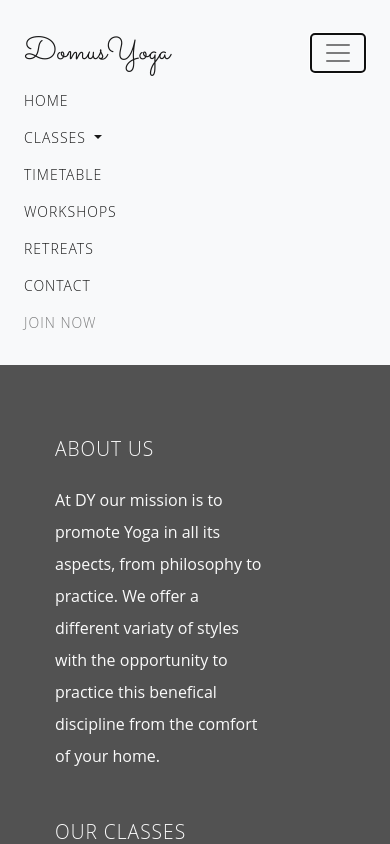
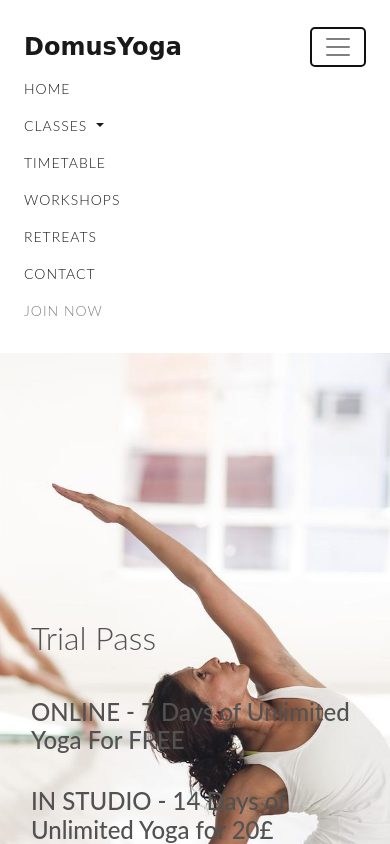
Before and after one commit to RosariaFini/1stMilestoneProject, a plain HTML site: page index.html in a window 390 px wide. Both pictures are taken after a click on the button 338 px from the left and 53 px from the top of the page. Shown: the top 844 px of the page. Drawn offline with nearby package versions, Linux system fonts and the light colour scheme; a web font is replaced by a local one.

Commit message:
Added and styled Jumbotron. Modified font style of navbar-brand. Midified hover color for icons and social media. Added a media query for Jambotron

```diff
--- a/assets/css/style.css
+++ b/assets/css/style.css
@@ -1,4 +1,4 @@
-@import url('https://fonts.googleapis.com/css2?family=Sacramento&display=swap|Open+Sans:wght@300');
+@import url('https://fonts.googleapis.com/css2?family=Megrim&display=swap|Lato:ital,wght@0,300;0,400;0,700;1,300;1,400&display=swap');
 
 
 /*-------------------------------------Special paddings/margins/text*/
@@ -11,21 +11,28 @@ p{
     line-height: 2rem;
 }
 
+body{
+    font-family: 'Lato', sans-serif;
+}
 
 
-/*-----------------------------------Heading*/
+/*-----------------------------------Navbar*/
 
 .navbar-brand{
-    font-family: 'Sacramento', cursive;
-    font-size: 2rem; }
+    font-family: 'Megrim', cursive;
+    font-size: 1.5rem;
+
+     }
 
 .navbar{
     padding: 1.5rem 1.5rem;
+
+
 }
 
 
  .nav-item{
-     font-family: 'Open Sans', sans-serif;
+     font-family: 'Lato', sans-serif;
      font-weight:300;
      text-transform: uppercase;
      letter-spacing: 1px;
@@ -33,7 +40,7 @@ p{
 
  }
  .dropdown-item{
-     font-family: 'Open Sans', sans-serif;
+     font-family: 'Lato', sans-serif;
      font-weight:300;
      text-transform: uppercase;
      letter-spacing: 1px;
@@ -42,7 +49,7 @@ p{
  }
 /*-----------------------------------Buttons*/
  .btn-outline-dark{
-     font-family: 'Open Sans', sans-serif;
+     font-family: 'Lato', sans-serif;
      font-weight: bold;
      text-transform: uppercase;
      letter-spacing: 1px;
@@ -69,10 +76,59 @@ p{
 }
 
 .btn .fa-paper-plane:hover{
-    color:teal;
+    color:orange;
 }
 
+ .btn--cta {
+    font-weight: bold;
+    border-radius: 23px;
+    width: 160px;
+}
 
+.btn--red {
+    color: white;
+    background-color: #f05f40;
+    border-color: #f05f40;
+}
+
+.btn--red:hover,
+.btn--red:active,
+.btn--red:focus,
+.btn--red:active:focus {
+    background-color: #df4929;
+    border-color: #df4929;
+    color: white;
+}
+/*-------------------------------------Containers*/
+.callout-container {
+    height: 100vh;
+    background: url('../images/image-sam.jpg')no-repeat center center fixed;
+    -webkit-background-size: cover;
+    -moz-background-size: cover;
+    -o-background-size: cover;
+    background-size: cover;
+    display: flex;
+    align-items: center;
+    justify-content: center;
+    position: relative;
+}
+
+/*-------------------------------------Jumbotron*/
+.jumbotron{
+    background-color: transparent;
+}
+
+.jumbotron h4{
+    margin-bottom: 2rem;
+    font-size:1.5rem;
+    color:#525252;
+}
+.jumbotron h2{
+    margin-top: 2rem;
+    margin-bottom: 2.5rem;
+    color:#525252;
+    font-weight: 300;
+}
 
 
  /*-------------------------------------Footer*/
@@ -82,7 +138,7 @@ p{
     color: #fafafa;
     min-height: 120px;
     margin:0;
-    font-family: 'Open Sans', sans-serif;
+    font-family: 'Lato', sans-serif;
 }
 
  .inline-block{
@@ -100,7 +156,7 @@ p{
 }
 
 .general-sub{
-    font-family: 'Open Sans', sans-serif;
+    font-family: 'Lato', sans-serif;
     font-weight: 200;
     letter-spacing: 1px;
     font-size: 1.2rem;
@@ -119,7 +175,7 @@ p{
 }
 
 .classes:hover{
-    color:teal;
+    color: orange;
 }
 
 .social-links li a i {
@@ -137,7 +193,7 @@ p{
 }
 
 .social-links li a i:hover{
-    color: teal;
+    color: orange;
 }
 
 
@@ -151,7 +207,7 @@ p{
     -o-transition: all 0.35s ease-in-out;
 }
 .contact-icons:hover{
-    color:teal;
+    color:orange;
 }
 
 
@@ -185,6 +241,12 @@ p{
     padding-top:3rem;
 }
 
-
+.jumbotron h2{
+    font-size:3.2rem;
+    letter-spacing: 1px;
+}
+.jumbotron h4{
+    font-size:1.8rem;
+}
 
  }
--- a/index.html
+++ b/index.html
@@ -24,8 +24,8 @@
 
   <body>
     <header>
-      <nav class="navbar navbar-expand-lg navbar-light bg-light">
-        <a class="navbar-brand" href="#">DomusYoga</a>
+      <nav class="navbar navbar-expand-lg navbar-light">
+        <a class="navbar-brand" href="#"><strong>DomusYoga</strong></a>
         <button
           class="navbar-toggler"
           type="button"
@@ -92,40 +92,68 @@
         </div>
       </nav>
     </header>
-    <section></section>
+    <!-- Callout -->
+    <div class="container-fluid callout-container">
+      <div class="row">
+        <div class="col-12">
+           <section class="callout jumbotron text-left">
+             <h2 class="jumbotron-header">Trial Pass</h2>
+               <h4>ONLINE - 7 Days of Unlimited Yoga For FREE</h4>
+               <h4>IN STUDIO - 14 Days of Unlimited Yoga for 20£</h4>
+               <p><button class="btn btn--cta btn--red" data-toggle="modal" data-target="#signUpModal">Sign Up Now</button></p>
+           </section>
+        </div>
+      </div>
+    </div>
+    <!-- /.Callout -->
+
     <footer class="container-fluid">
       <div id="footer-details" class="row">
         <div class="col-12 col-md-6 col-lg-3">
           <h5 class="uppercase general-sub">About Us</h5>
           <p class="inline-block w-75 h-75">
-            At DY our mission is to promote
-            Yoga in all its aspects, from philosophy to practice. We offer a
-            different variaty of styles with the opportunity to practice
-            this benefical discipline from the comfort of your home.
+            At DY our mission is to promote Yoga in all its aspects, from
+            philosophy to practice. We offer a different variaty of styles with
+            the opportunity to practice this benefical discipline from the
+            comfort of your home.
           </p>
         </div>
         <div class="col-12 col-md-6 col-lg-3">
           <h5 class="uppercase general-sub">Our Classes</h5>
-          <div><a class="inline block classes text-decoration-none" href="#">In-Studio</a></div>
-          <div><a class="inline block classes text-decoration-none" href="#">Online</a></div>
+          <div>
+            <a class="inline block classes text-decoration-none" href="#"
+              >In-Studio</a
+            >
+          </div>
+          <div>
+            <a class="inline block classes text-decoration-none" href="#"
+              >Online</a
+            >
+          </div>
         </div>
         <div class="col-12 col-md-6 col-lg-3">
           <h5 class="uppercase general-sub">Contact</h5>
           <div class="row no-gutters">
             <div class="col-2">
-             <a class="contact-icons text-decoration-none" href="#"><i class="fa fa-phone inline-block" aria-hidden="true"></i></a>
+              <a class="contact-icons text-decoration-none" href="#"
+                ><i class="fa fa-phone inline-block" aria-hidden="true"></i
+              ></a>
             </div>
             <div class="col-10"><p>+447435282204</p></div>
           </div>
           <div class="row no-gutters">
             <div class="col-2">
-              <a class="contact-icons text-decoration-none"href="#"><i class="fa fa-envelope inline-block" aria-hidden="true"></i></a>
+              <a class="contact-icons text-decoration-none" href="#"
+                ><i class="fa fa-envelope inline-block" aria-hidden="true"></i
+              ></a>
             </div>
             <div class="col-10"><p>info@domusyoga.com</p></div>
           </div>
           <div class="row no-gutters">
             <div class="col-2">
-              <a class="contact-icons text-decoration-none"href="#"><i class="fa fa-map-marker inline-block" aria-hidden="true"></i></a>
+              <a class="contact-icons text-decoration-none" href="#"
+                ><i class="fa fa-map-marker inline-block" aria-hidden="true"></i
+              ></a>
               <span class="sr-only">Sign Up!</span>
             </div>
             <div class="col-10"><p>204 Duckman Tower, E149BL, London</p></div>
@@ -141,7 +169,8 @@
                 id="emailaddress"
                 class="form-control"
                 placeholder="Email Address"
-                required/>
+                required
+              />
               <button type="submit" class="btn">
                 <i class="fa fa-paper-plane"></i>
               </button>
```
Also changed, not shown: assets/images/image-sam.jpg (added). Lines whose indentation alone changed are shown as unchanged.
